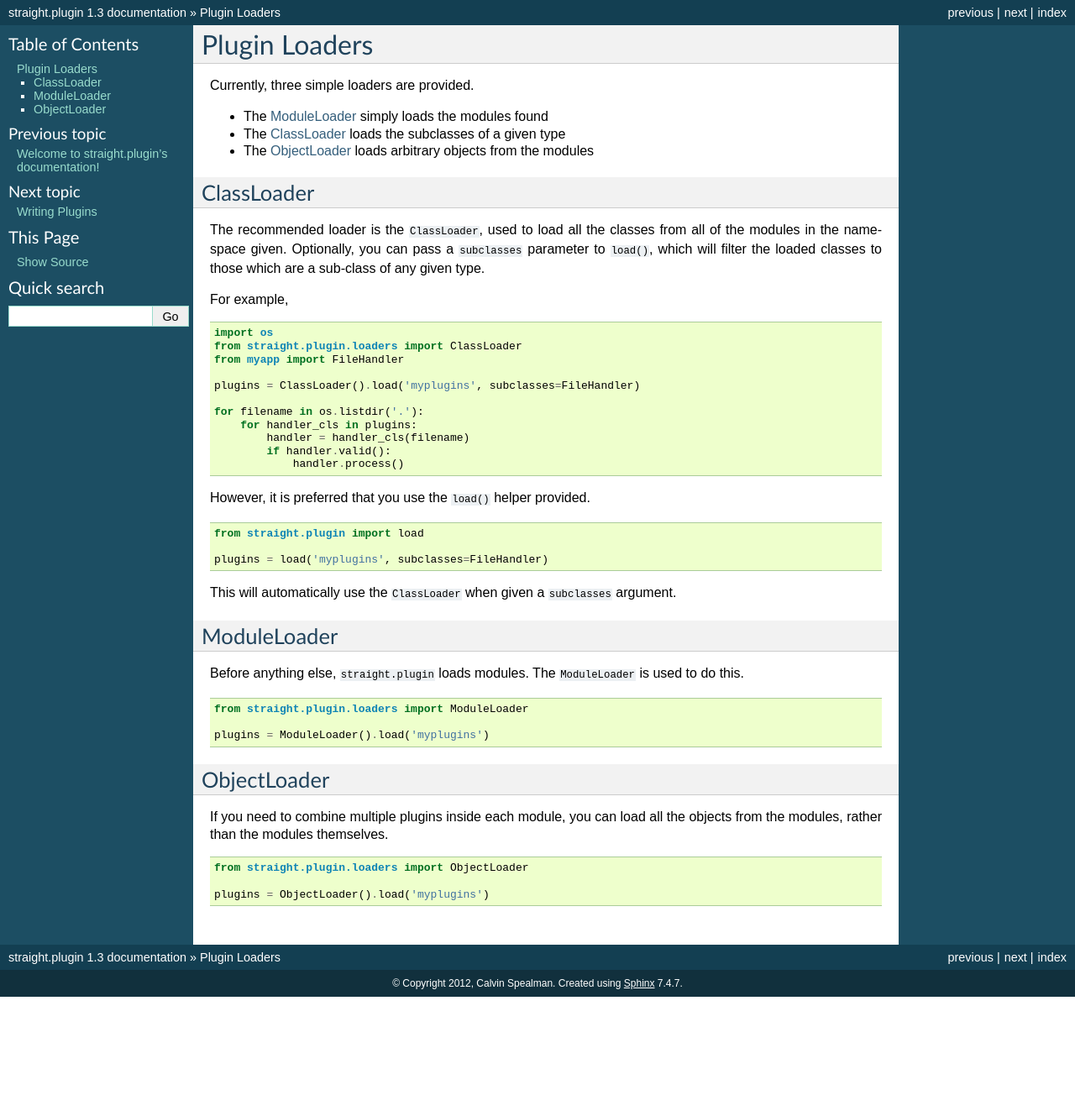
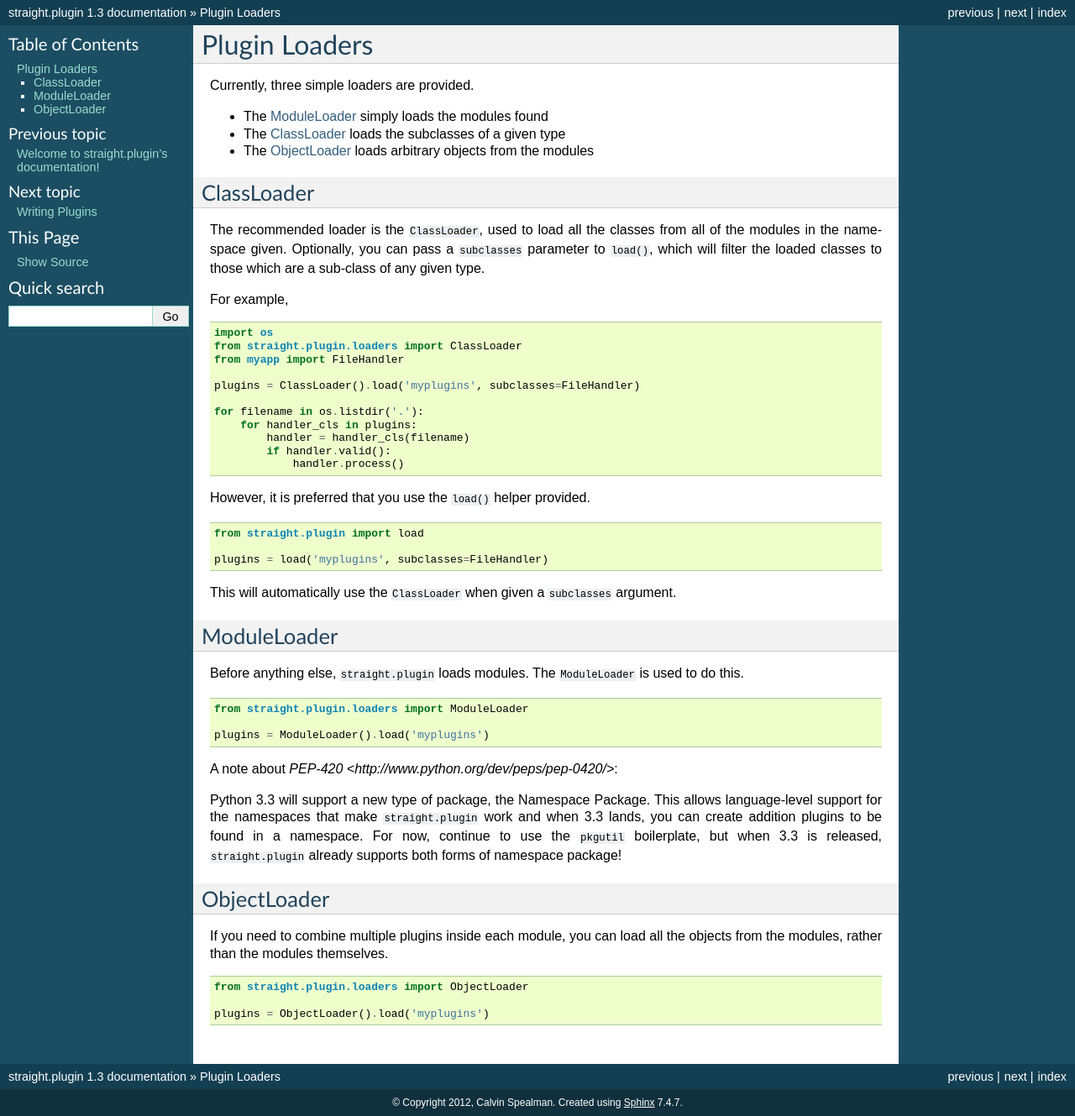
Before and after one commit to ironfroggy/straight.plugin, a Sphinx documentation site: the page built from docs/loaders.rst, in a window 1280 px wide. Shown: the whole page at 84% size. Built offline with Sphinx 7.4.7, drawn with Linux system fonts in a browser that asks for light colours; before the commit the page ends 1187 px from its top, so only the background shows below that.

Commit message:
note about PEP-420 in the docs.

```diff
--- a/docs/loaders.rst
+++ b/docs/loaders.rst
@@ -59,6 +59,15 @@
 
     plugins = ModuleLoader().load('myplugins')
 
+A note about `PEP-420 <http://www.python.org/dev/peps/pep-0420/>`:
+
+Python 3.3 will support a new type of package, the Namespace Package. This
+allows language-level support for the namespaces that make ``straight.plugin``
+work and when 3.3 lands, you can create addition plugins to be found in a
+namespace. For now, continue to use the ``pkgutil`` boilerplate, but when
+3.3 is released, ``straight.plugin`` already supports both forms of
+namespace package!
+
 .. _objectloader:
 
 ObjectLoader
```
